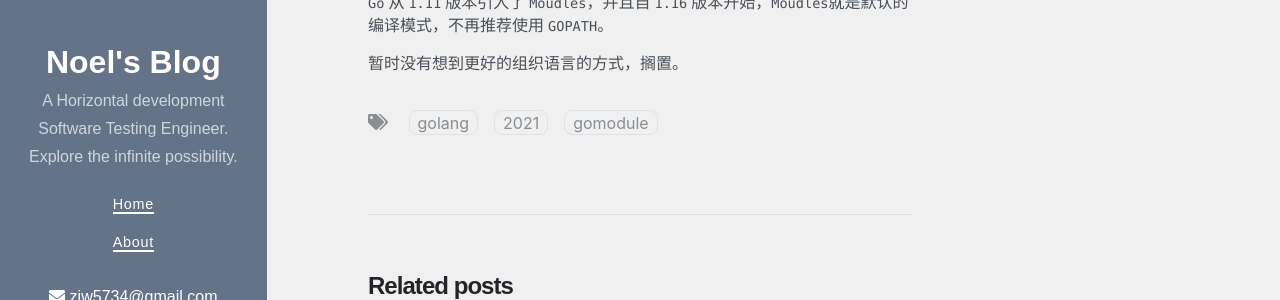
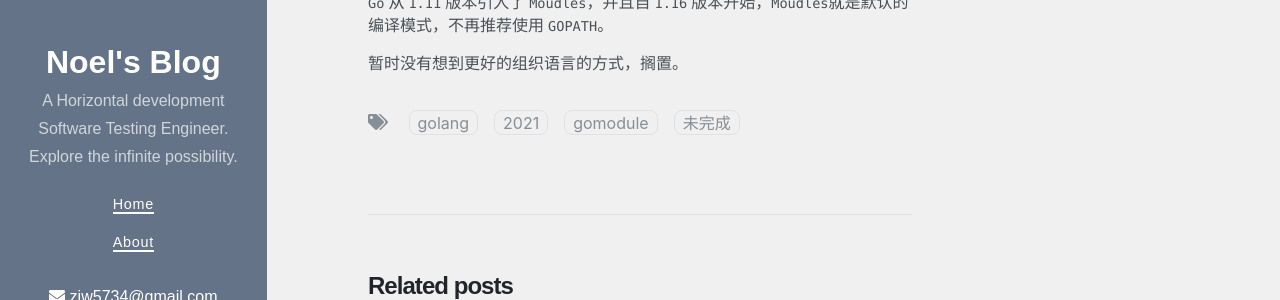
Before and after one commit to jiaw-Zh/jiaw-Zh.github.io, a Jekyll site: the page built from _posts/GoLang/2021-07-20-go_module.md, in a window 1280 px wide. Shown: the part 228-528 px from the top of the page. Built offline with Jekyll 4.4.1, drawn with Linux system fonts in a browser that asks for light colours; nearby versions of some CDN libraries.

Commit message:
添加标签

```diff
--- a/_posts/GoLang/2021-07-20-go_module.md
+++ b/_posts/GoLang/2021-07-20-go_module.md
@@ -3,7 +3,7 @@ layout: post
 title:  "关于 Go Modules 的理解与使用"
 date:   2021-07-20 10:52:00 +0800
 categories: GoLang
-tags: GoLang 2021 GoModule
+tags: GoLang 2021 GoModule 未完成
 toc: true
 ---
 
```
